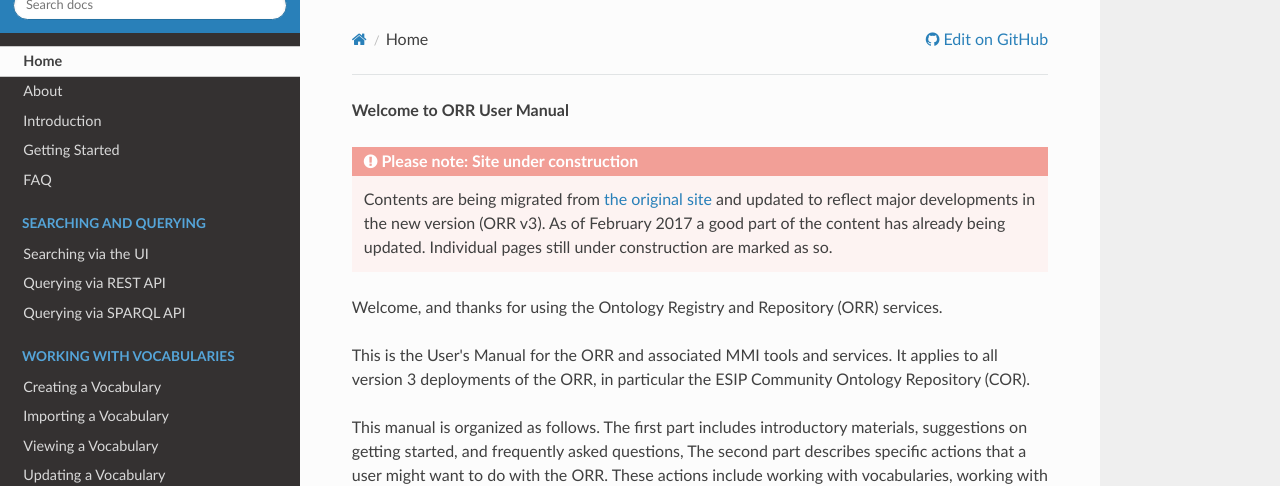
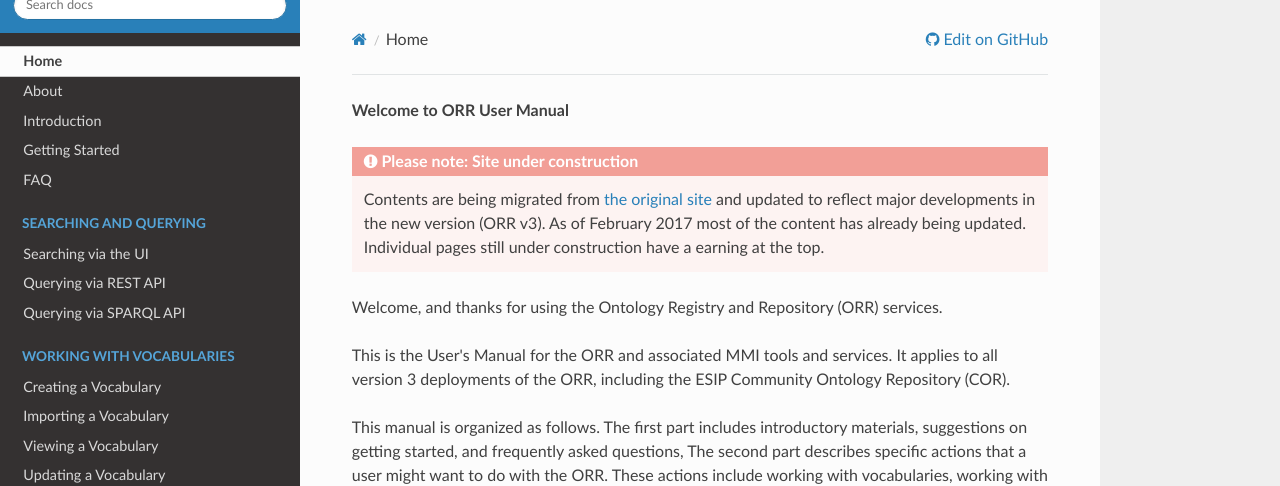
Before and after one commit to mmisw/mmiorr-docs, an MkDocs documentation site: the page built from docs/index.md, in a window 1280 px wide. Shown: the top 486 px of the page. Built offline with MkDocs 1.6.1, drawn with Linux system fonts in a browser that asks for light colours; nearby versions of some CDN libraries; old or Windows-style settings are respelled for this version of MkDocs.

Commit message:
minor grammatical improvements

```diff
--- a/docs/index.md
+++ b/docs/index.md
@@ -4,13 +4,13 @@
 
     Contents are being migrated from [the original site](https://marinemetadata.org/mmiorrusrman)
     and updated to reflect major developments in the new version (ORR v3).
-    As of February 2017 a good part of the content has already being updated.
-    Individual pages still under construction are marked as so.
+    As of February 2017 most of the content has already being updated.
+    Individual pages still under construction have a earning at the top.
 
 Welcome, and thanks for using the Ontology Registry and Repository (ORR) services.
 
 This is the User's Manual for the ORR and associated MMI tools and services.
-It applies to all version 3 deployments of the ORR, in particular the ESIP Community Ontology Repository (COR).
+It applies to all version 3 deployments of the ORR, including the ESIP Community Ontology Repository (COR).
 
 This manual is organized as follows.
 The first part includes introductory materials, suggestions on getting started, and frequently asked questions,
```
